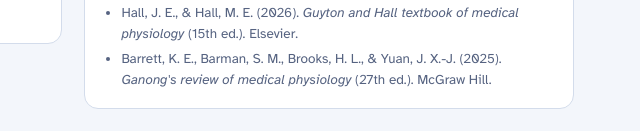
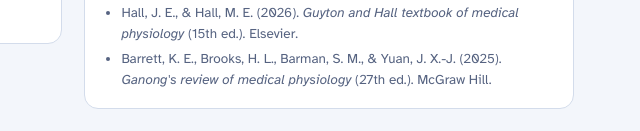
Before and after one commit to nuh-yilmaz/lecture-materials, a plain HTML site: page template-src/base/Sindirim_v2_base.html in a window 1280 px wide. Shown: the part 602-733 px from the top of the page, 640-1280 px from the left. Drawn offline with nearby package versions, Linux system fonts and the light colour scheme.

Commit message:
Template base: Ganong 27th ed. author order Barrett, Brooks, Barman, Yuan
Source copy only; the built template is unchanged (sha256 2b7fa22b...).

Co-Authored-By: Claude Sonnet 5.5 <noreply@anthropic.com>
Claude-Session: https://claude.ai/code/session_01FVvQawGfnijYX65qDpRqBY

```diff
--- a/template-src/base/Sindirim_v2_base.html
+++ b/template-src/base/Sindirim_v2_base.html
@@ -271,7 +271,7 @@ textarea[readonly]{background:var(--surface-2)}
         <p style="margin:6px 0 6px;font-size:14px;color:var(--muted)" data-i="srcP"></p>
         <ul class="srclist">
           <li>Hall, J. E., &amp; Hall, M. E. (2026). <i>Guyton and Hall textbook of medical physiology</i> (15th ed.). Elsevier.</li>
-          <li>Barrett, K. E., Barman, S. M., Brooks, H. L., &amp; Yuan, J. X.-J. (2025). <i>Ganong's review of medical physiology</i> (27th ed.). McGraw Hill.</li>
+          <li>Barrett, K. E., Brooks, H. L., Barman, S. M., &amp; Yuan, J. X.-J. (2025). <i>Ganong's review of medical physiology</i> (27th ed.). McGraw Hill.</li>
         </ul>
       </div>
     </div>
```
